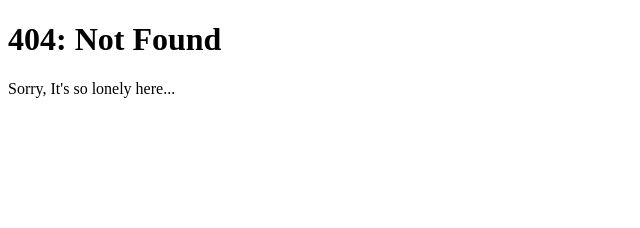
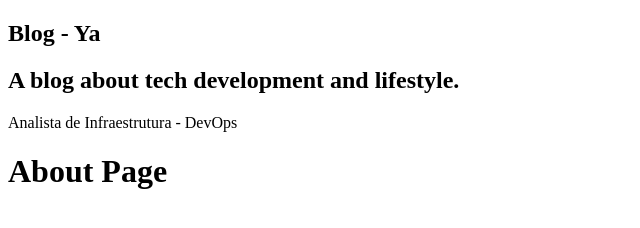
Before and after one commit to ya-kimura/gatsby, a Gatsby site in the folder ya-blog/: page /about in a window 1280 px wide. Before the commit this address had no page. Shown: the whole page, without its empty margins (0-640 px from the left). Built offline with nearby package versions, Linux system fonts and the light colour scheme; Gatsby itself is replaced by a stand-in of ours.

Commit message:
feat: add new components pages
- about page
- layout:
    - add new config component default
- index page:
  - Home

```diff
--- a/ya-blog/src/components/layout.js
+++ b/ya-blog/src/components/layout.js
@@ -1,11 +1,17 @@
 import * as React from "react"
 import PropTypes from "prop-types"
+import Profile from "./Profile"
 
 
 const Layout = ({ children }) => {
 
   return (
-    <main>{children}</main>
+    <>
+      <aside>
+        <Profile />
+      </aside>
+      <main>{children}</main>
+    </>
   )
 }
 
--- /dev/null
+++ b/ya-blog/src/pages/about.js
@@ -0,0 +1,16 @@
+import React from 'react'
+import { Link } from "gatsby"
+
+import Layout from "../components/layout"
+import SEO from "../components/seo"
+
+const AboutPage = () => (
+   <Layout>
+       <SEO title="About" />
+       <h1>About Page</h1>
+   </Layout>
+
+
+)
+
+export default AboutPage
--- a/ya-blog/src/pages/index.js
+++ b/ya-blog/src/pages/index.js
@@ -1,4 +1,5 @@
 import * as React from "react"
+import { Link } from "gatsby"
 
 import Layout from "../components/layout"
 import SEO from "../components/seo"
```
